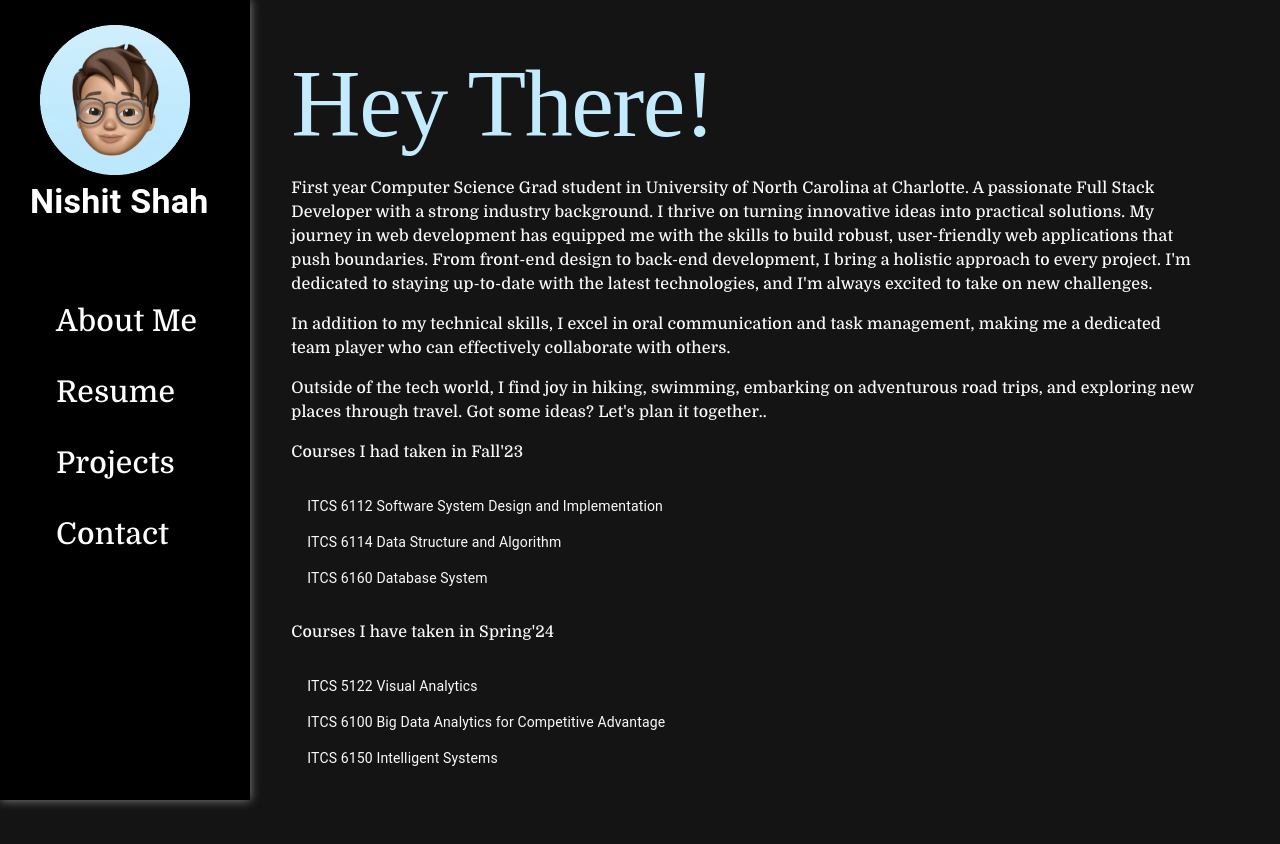
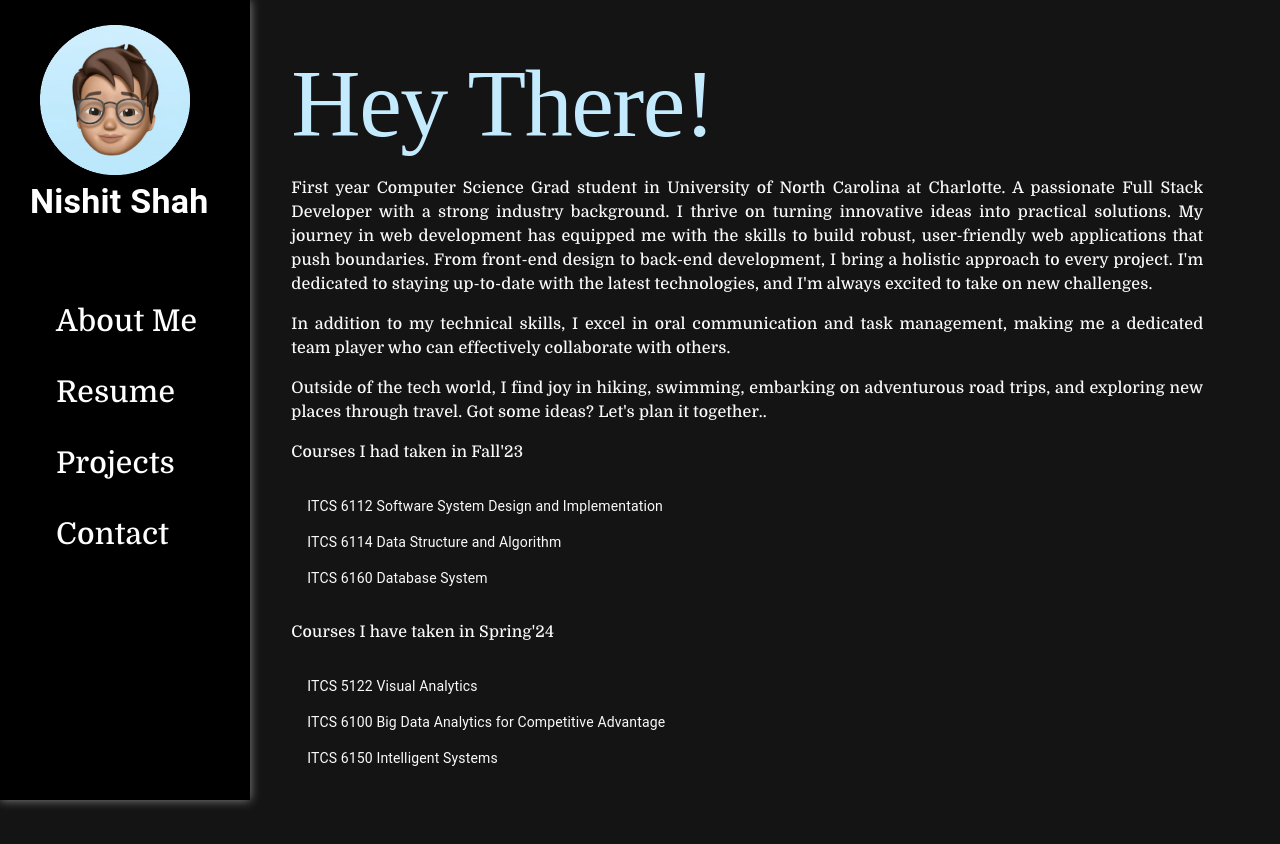
Before and after one commit to nishit-shah190/Nishit-Portfolio, a React (Create React App) app: page /#/ in a window 1280 px wide. Shown: the top 844 px of the page. Built offline with nearby package versions, Linux system fonts and the light colour scheme; a web font is replaced by a local one.

Commit message:
Content in Aboutme justified

```diff
--- a/src/components/AboutMe/styles.js
+++ b/src/components/AboutMe/styles.js
@@ -8,7 +8,8 @@ export default makeStyles((theme) => ({
     },
     body1:{
         fontFamily: 'Domine',
-        color:'#fafafa'
+        color:'#fafafa',
+        textAlign:'justify'
     },
     content:{
         textAlign:'left',
```
